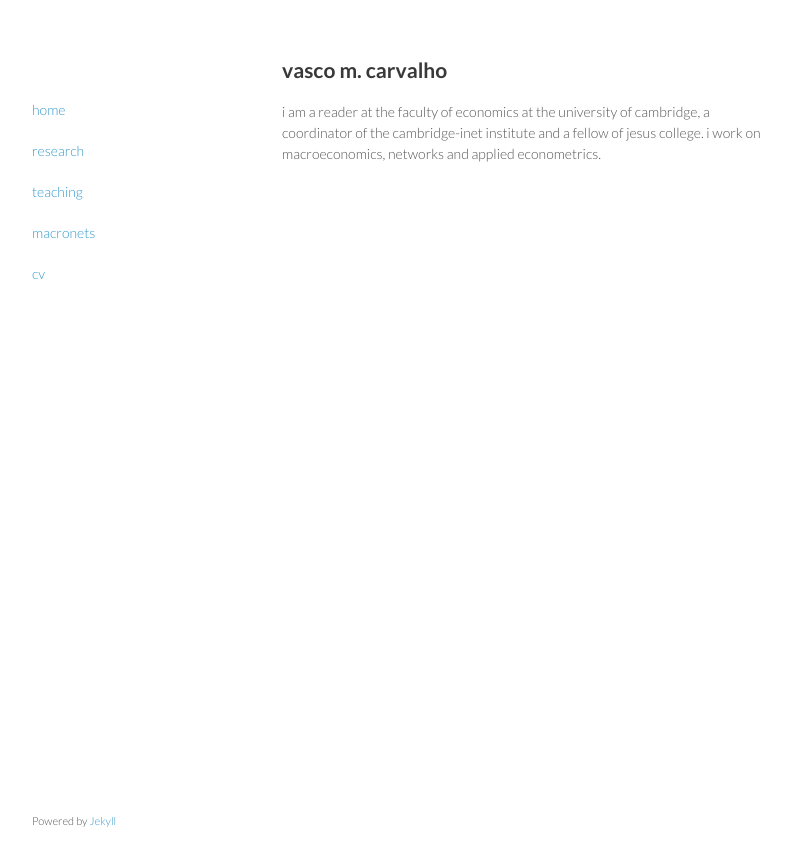
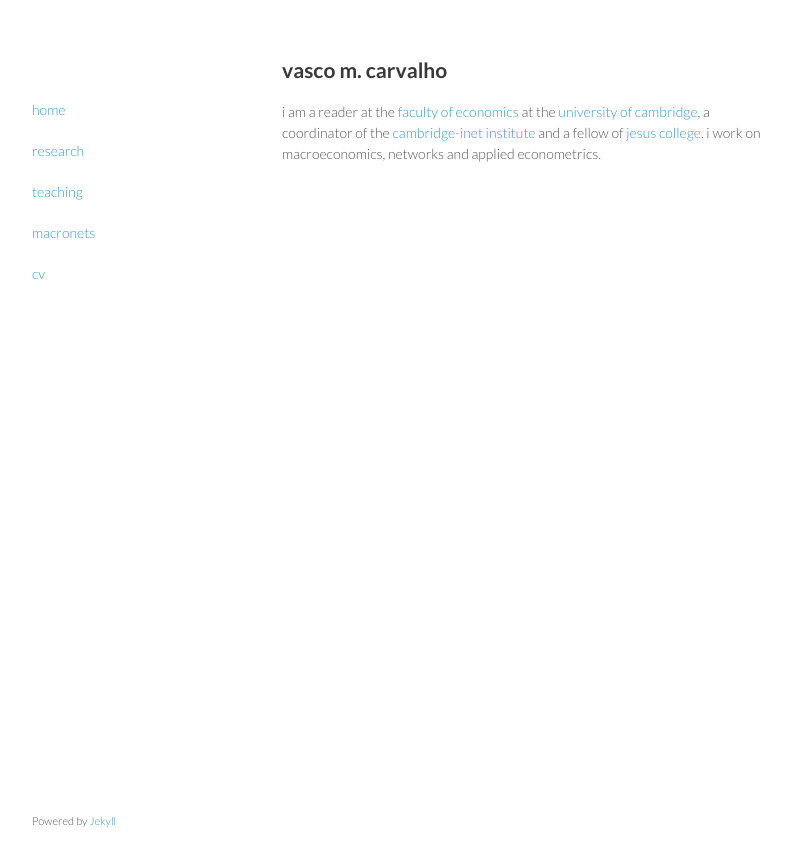
Before and after one commit to Vasco-M-Carvalho/vasco-m-carvalho.github.io, a Jekyll site: the page built from index.html, in a window 1280 px wide. Shown: the top 866 px of the page, without its empty margins (233-1024 px from the left). Built offline with Jekyll 4.4.1, drawn with Linux system fonts in a browser that asks for light colours; part of the change alters nothing that is shown.

```diff
--- a/index.html
+++ b/index.html
@@ -4,5 +4,5 @@ title: vasco m. carvalho homepage
 ---
 <h2 id="welcome">vasco m. carvalho</h2>
 
-<p>i am a reader at the faculty of economics at the university of cambridge, a coordinator of the cambridge-inet institute and a fellow of jesus college.
+<p>i am a reader at the <a href="http://www.econ.cam.ac.uk">faculty of economics</a> at the <a href="http://www.cam.ac.uk">university of cambridge</a>, a coordinator of the <a href="http://www.inet.econ.cam.ac.uk">cambridge-inet institute</a> and a fellow of <a href="http://www.jesus.cam.ac.uk">jesus college</a>.
 i work on macroeconomics, networks and applied econometrics.</p>
```
